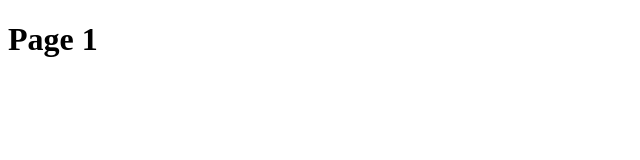
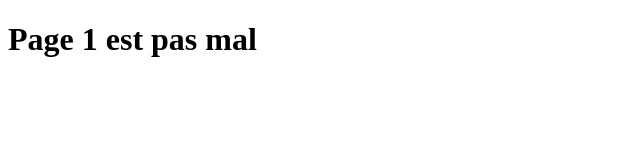
Before and after one commit to ramsey6340/project-website, a plain HTML site: page index.html in a window 1280 px wide. Shown: the whole page, without its empty margins (0-640 px from the left). Drawn offline with Linux system fonts and the light colour scheme.

Commit message:
first conflict by page2

```diff
--- a/index.html
+++ b/index.html
@@ -6,6 +6,6 @@
     <title>Document</title>
 </head>
 <body>
-    <h1>Page 1</h1>
+    <h1>Page 1 est pas mal</h1>
 </body>
 </html>
```
